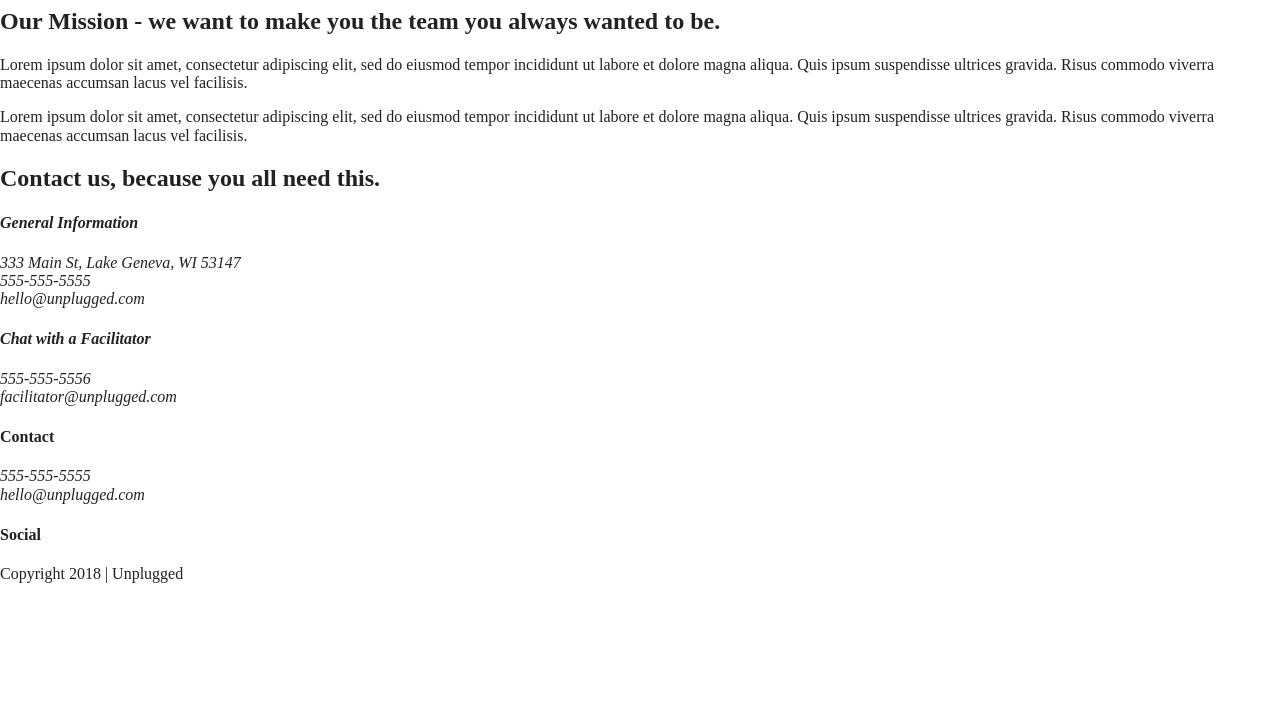
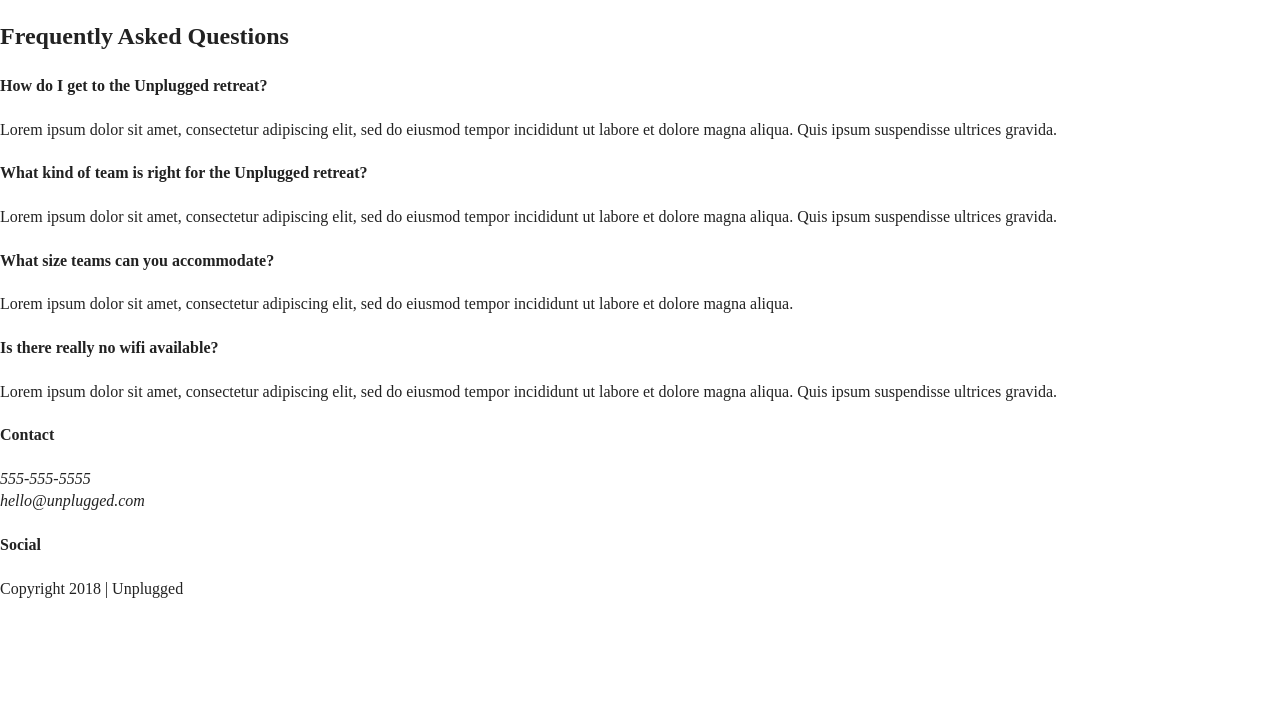
Before and after one commit to priscmo/nature-retreat-website, a website built with Parcel: page index.html in a window 1280 px wide. Shown: the part 84-800 px from the top of the page. Built offline with nearby package versions, Linux system fonts and the light colour scheme.

Commit message:
Faq page

```diff
--- a/index.html
+++ b/index.html
@@ -4,83 +4,64 @@
   <head>
     <meta charset="utf-8">
     <meta http-equiv="x-ua-compatible" content="ie=edge">
-  <title>Unplugged Retreat | About</title>
+    <title>Unplugged Retreat | FAQ</title>
     <meta name="description" content="">
-  <meta name="viewport" content="width=device-width, initial-scale=1">
-
+    <meta name="viewport" content="width=device-width, initial-scale=1, shrink-to-fit=no">
 
     <link rel="manifest" href="../site.webmanifest">
     <link rel="apple-touch-icon" href="../icon.png">
     <!-- Place favicon.ico in the root directory -->
 
-  <link rel="stylesheet" href="css/normalize.css">
-  <link rel="stylesheet" href="css/main.css">
-
+    <link rel="stylesheet" href="../css/normalize.css">
+    <link rel="stylesheet" href="../css/main.css">
   </head>
 
   <body>
+    <!--[if lte IE 9]>
+      <p class="browserupgrade">You are using an <strong>outdated</strong> browser. Please <a href="https://browsehappy.com/">upgrade your browser</a> to improve your experience and security.</p>
+    <![endif]-->
 
     <!-- Add your site or application content here -->
     <header>
-    <div class="content-wrapper"></div>
+      <div class="content-wrapper">
         <a href="#">
-        <img src ="" alt="unplugged logo">
+          <img src="" alt="unplugged logo">
         </a>
         <div class="header-divider"></div>
         <nav>
           <ul>
-            <li><a href="../faq/index.html" target="blank">FAQ</a></li>
-            <li><a href="index.html">About</a></li>
-
+            <li><a href="index.html">FAQ</a></li>
+            <li><a href="../about/index.html" target="_blank">About</a></li>
           </ul>
         </nav>
+      </div>
     </header>
-<main>
-    <section class="mission">
+
+    <main class="faq">
       <div class="content-wrapper">
-        <h2>Our Mission - we want to make you the team you always wanted to be.</h2>
-        <div class="mission-content">
-          <p>
-            Lorem ipsum dolor sit amet, consectetur adipiscing elit, sed do eiusmod tempor incididunt ut labore et
-            dolore magna aliqua. Quis ipsum suspendisse ultrices gravida. Risus commodo viverra maecenas accumsan lacus
-            vel facilisis.
-          </p>
-          <p>
-            Lorem ipsum dolor sit amet, consectetur adipiscing elit, sed do eiusmod tempor incididunt ut labore et
-            dolore magna aliqua. Quis ipsum suspendisse ultrices gravida. Risus commodo viverra maecenas accumsan lacus
-            vel facilisis.
-          </p>
+        <h2>Frequently Asked Questions</h2>
+        <div class="faq-content">
+          <h4>How do I get to the Unplugged retreat?</h4>
+          <p>Lorem ipsum dolor sit amet, consectetur adipiscing elit, sed do eiusmod tempor incididunt ut labore et
+            dolore magna aliqua. Quis ipsum suspendisse ultrices gravida.</p>
         </div>
+        <div class="faq-content">
+          <h4>What kind of team is right for the Unplugged retreat?</h4>
+          <p>Lorem ipsum dolor sit amet, consectetur adipiscing elit, sed do eiusmod tempor incididunt ut labore et
+            dolore magna aliqua. Quis ipsum suspendisse ultrices gravida.</p>
         </div>
-    </section>
-
-    <section class="map">
-      <figure>
-      </figure>
-    </section>
-    <section class="contact-section">
-      <div class="content-wrapper">
-        <h2>Contact us, because you all need this.</h2>
-        <address class="contact-content">
-          <div>
-            <h4>General Information</h4>
-            <p>
-              333 Main St, Lake Geneva, WI 53147<br>
-              555-555-5555<br>
-              hello@unplugged.com
-            </p>
+        <div class="faq-content">
+          <h4>What size teams can you accommodate?</h4>
+          <p>Lorem ipsum dolor sit amet, consectetur adipiscing elit, sed do eiusmod tempor incididunt ut labore et
+            dolore magna aliqua.</p>
         </div>
-          <div>
-            <h4>Chat with a Facilitator</h4>
-            <p>
-              555-555-5556<br>
-              facilitator@unplugged.com
-            </p>
+        <div class="faq-content">
+          <h4>Is there really no wifi available?</h4>
+          <p>Lorem ipsum dolor sit amet, consectetur adipiscing elit, sed do eiusmod tempor incididunt ut labore et
+            dolore magna aliqua. Quis ipsum suspendisse ultrices gravida. </p>
         </div>
-        </address> <!-- contact-content div ends -->
-      </div> <!-- contact content wrapper ends -->
-    </section>
-  </main> <!-- main wrapper -->
+      </div> <!-- faq content wrapper ends -->
+    </main>
 
     <footer>
       <div class="content-wrapper">
@@ -117,6 +98,7 @@
     </footer>
 
 
+  <!-- Add your site or application content here -->
 
   <script src="../js/vendor/modernizr-3.5.0.min.js"></script>
   <script src="js/plugins.js"></script>
```
Lines whose indentation alone changed are shown as unchanged.
